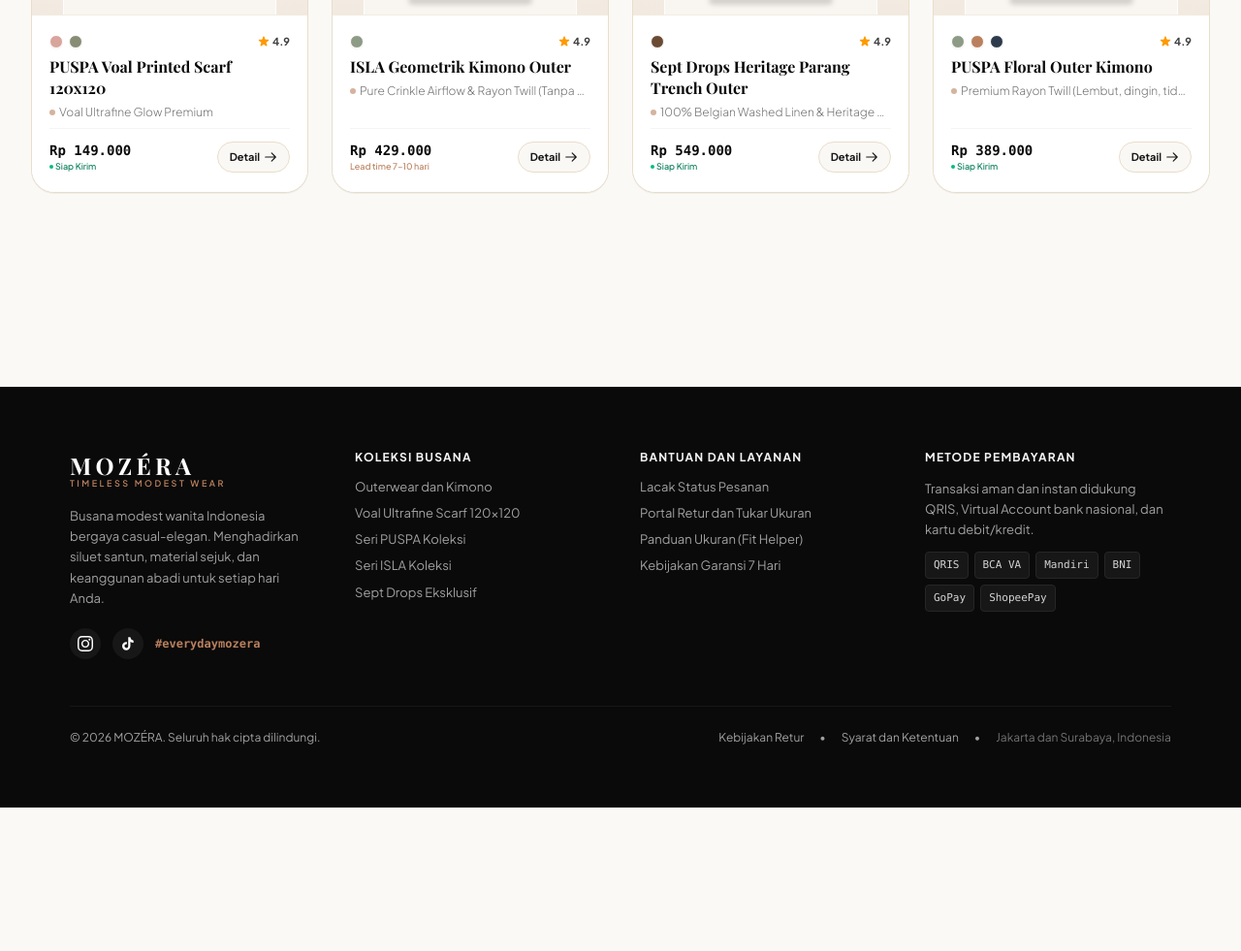
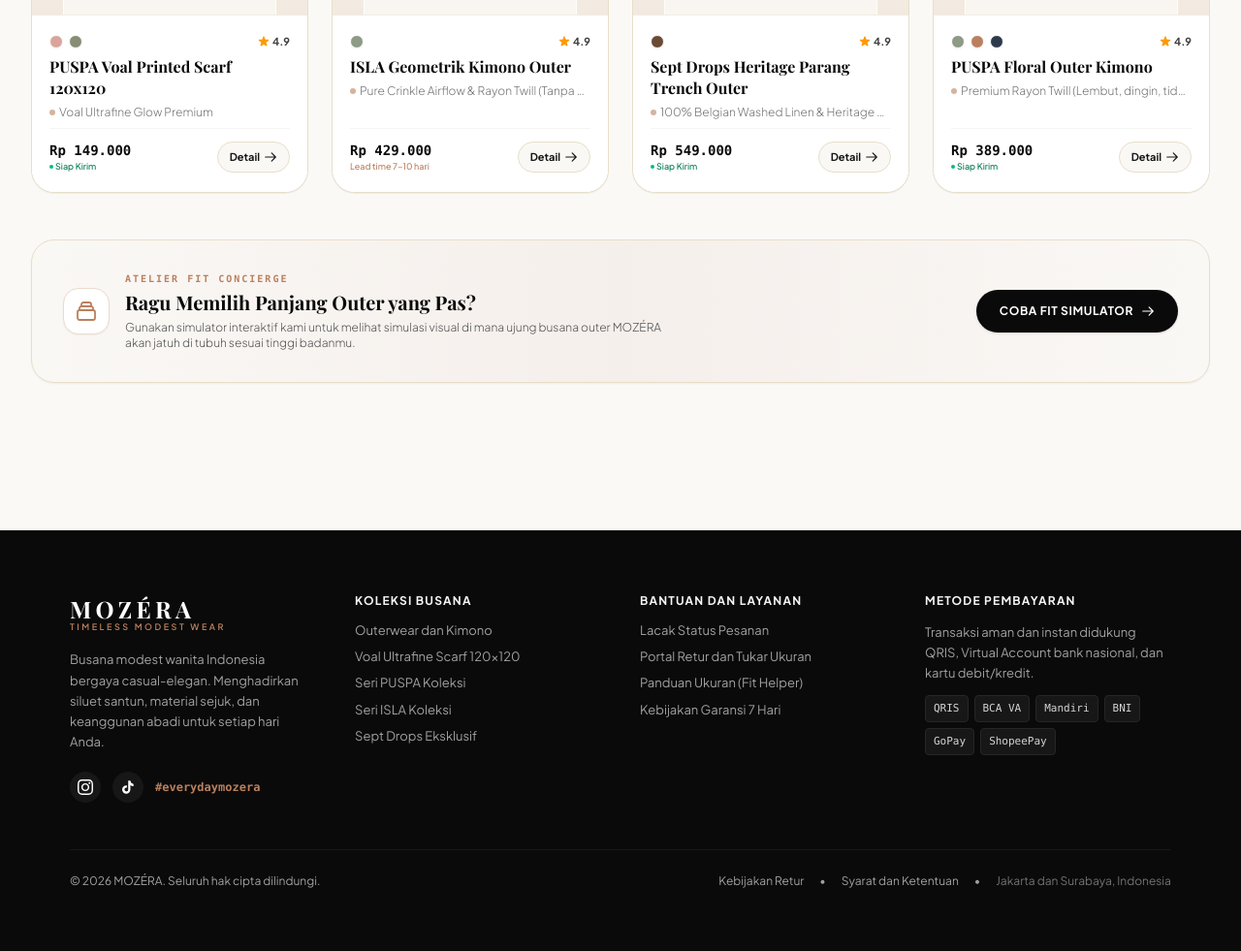
Before and after one commit to rrezmaulana-arch/Mozera-Ecommerce, a Laravel app: page /collections in a window 1280 px wide. Shown: the part 759-1740 px from the top of the page at 97% size. Before the commit the page ends 1592 px from the top, so only its background shows below. Run offline with Laravel 12, Linux system fonts and the light colour scheme; data comes from the database, SQL or seed files in the repository; style sheets or scripts are compiled from the project's sources; some libraries are stand-ins or nearby versions; some web fonts are replaced.

Commit message:
Remove floor shadow line, apply arch motif to Koleksi Terpopuler, and add Fit Concierge to catalog

```diff
--- a/resources/views/shop/catalog.blade.php
+++ b/resources/views/shop/catalog.blade.php
@@ -183,18 +183,13 @@
                             </span>
                         </div>
 
-                        <!-- Floor Contact Shadow under cutout model -->
-                        @if(!$isScarf)
-                            <div class="absolute bottom-2.5 w-24 sm:w-32 h-2.5 bg-neutral-950/15 rounded-full filter blur-[2.5px] pointer-events-none"></div>
-                        @endif
-
-                        <!-- Product Visual Link & Image (Zero unwanted hover overlays) -->
+                        <!-- Product Visual Link & Image (Zero unwanted hover overlays, no black drop shadow) -->
                         <a href="{{ route('shop.product', $product->slug) }}" class="block w-full h-full flex items-center justify-center relative z-0">
                             <img
                                 src="{{ $product->primary_image }}"
                                 alt="{{ $product->name }} — MOZÉRA"
                                 loading="lazy"
-                                class="{{ $isScarf ? 'w-auto max-h-[85%] object-contain rounded-xl shadow-xs' : 'h-full w-auto max-w-full object-contain filter drop-shadow-md' }} group-hover:scale-105 transition-transform duration-500 block relative z-10"
+                                class="{{ $isScarf ? 'w-auto max-h-[85%] object-contain rounded-xl' : 'h-full w-auto max-w-full object-contain' }} group-hover:scale-105 transition-transform duration-500 block relative z-10"
                             >
                         </a>
                     </div>
@@ -269,5 +264,28 @@
             {{ $products->links() }}
         </div>
     @endif
+
+    <!-- Atelier Size & Fit Concierge Callout (Peningkatan Halaman Katalog) -->
+    <div class="mt-10 bg-gradient-to-r from-[#FAF8F5] via-[#F5EFEB] to-[#FAF8F5] rounded-3xl border border-[#E8DEC9] p-6 sm:p-8 flex flex-col sm:flex-row items-center justify-between gap-6 shadow-xs">
+        <div class="flex items-center gap-4 text-center sm:text-left">
+            <div class="w-12 h-12 rounded-2xl bg-white border border-[#EADCCE] text-[#BA805E] flex items-center justify-center shrink-0 shadow-xs hidden sm:flex">
+                <svg class="w-6 h-6" fill="none" stroke="currentColor" viewBox="0 0 24 24"><path stroke-linecap="round" stroke-linejoin="round" stroke-width="1.8" d="M19 11H5m14 0a2 2 0 012 2v6a2 2 0 01-2 2H5a2 2 0 01-2-2v-6a2 2 0 012-2m14 0V9a2 2 0 00-2-2M5 11V9a2 2 0 012-2m0 0V5a2 2 0 012-2h6a2 2 0 012 2v2M7 7h10"/></svg>
+            </div>
+            <div>
+                <span class="text-[10px] uppercase font-mono font-bold tracking-[0.2em] text-[#BA805E] block">Atelier Fit Concierge</span>
+                <h3 class="font-serif text-lg sm:text-xl font-bold text-neutral-950 mt-0.5">Ragu Memilih Panjang Outer yang Pas?</h3>
+                <p class="text-xs text-neutral-600 font-light mt-1 max-w-xl">
+                    Gunakan simulator interaktif kami untuk melihat simulasi visual di mana ujung busana outer MOZÉRA akan jatuh di tubuh sesuai tinggi badanmu.
+                </p>
+            </div>
+        </div>
+        <a
+            href="{{ route('shop.home') }}#fit-helper"
+            class="min-h-[44px] px-6 py-2.5 rounded-full bg-neutral-950 hover:bg-[#BA805E] text-white text-xs font-bold uppercase tracking-wider transition-all duration-300 shadow-sm flex items-center gap-2 shrink-0 cursor-pointer"
+        >
+            <span>Coba Fit Simulator</span>
+            <svg class="w-3.5 h-3.5" fill="none" stroke="currentColor" viewBox="0 0 24 24"><path stroke-linecap="round" stroke-linejoin="round" stroke-width="2" d="M14 5l7 7m0 0l-7 7m7-7H3"/></svg>
+        </a>
+    </div>
 </div>
 @endsection
```
Also changed, not shown: resources/views/shop/home.blade.php (+13 -11 lines), 3 other files.
